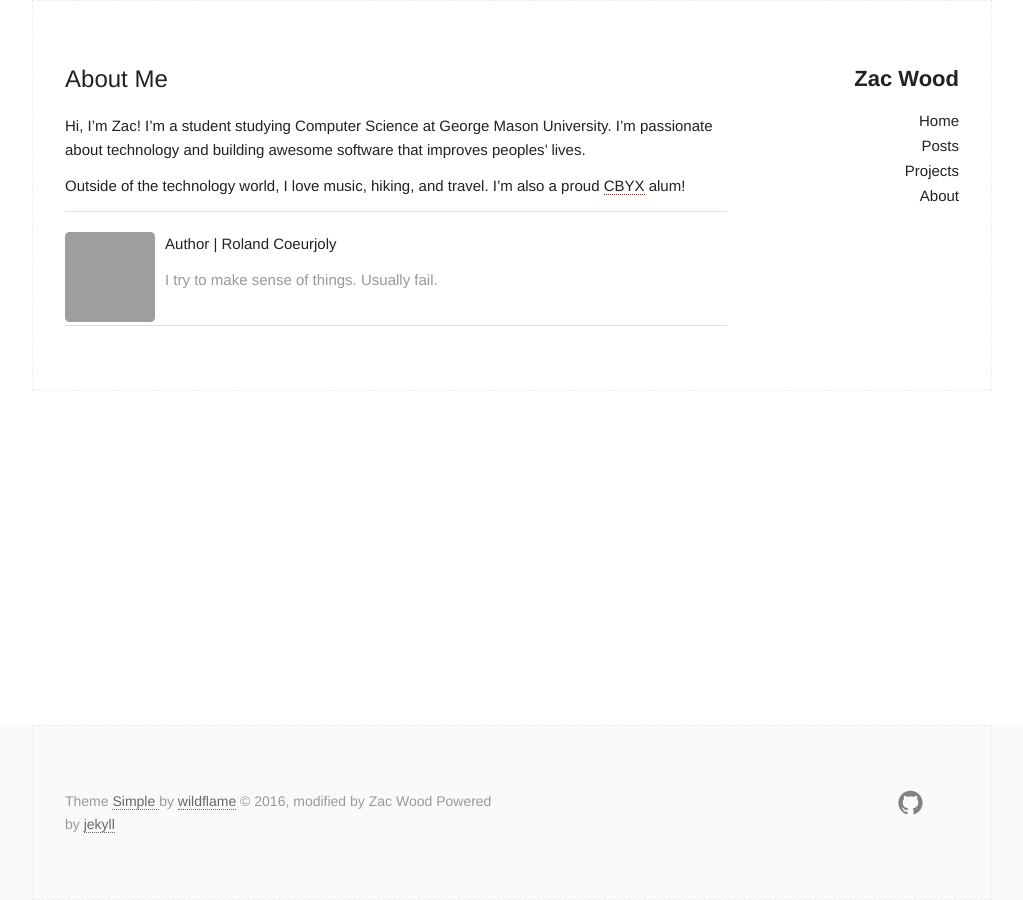
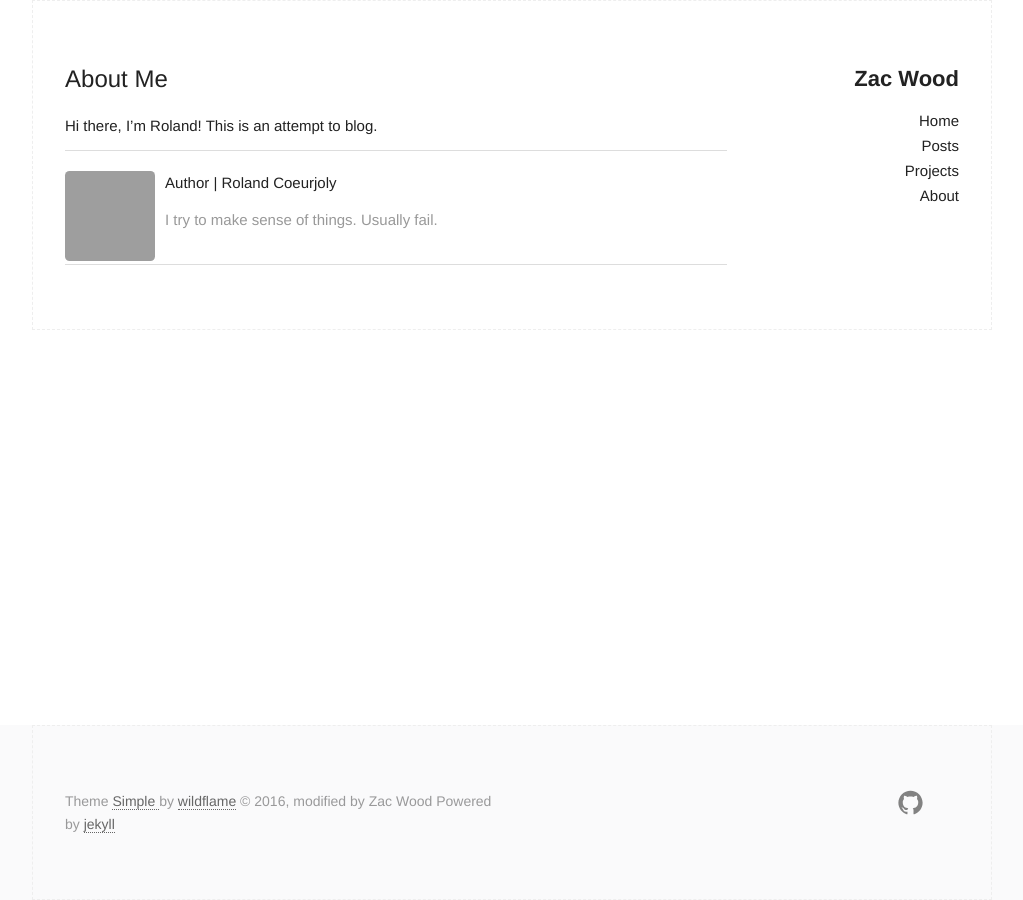
Before and after one commit to RCoeurjoly/RCoeurjoly.github.io, a Jekyll site: the page built from about.md, in a window 1280 px wide. Shown: the whole page, without its empty margins (128-1151 px from the left). Built offline with Jekyll 4.4.1, drawn with Linux system fonts in a browser that asks for light colours; grey boxes are pictures that could not be loaded.

Commit message:
Update about

```diff
--- a/about.md
+++ b/about.md
@@ -4,12 +4,7 @@ title: About Me
 permalink: /about/
 ---
 
-Hi, I'm Zac! I'm a student studying Computer Science at George Mason
-University.  I'm passionate about technology and building awesome
-software that improves peoples' lives.
-
-Outside of the technology world, I love music, hiking, and travel. I'm
-also a proud [CBYX](http://www.usagermanyscholarship.org) alum!
+Hi there, I'm Roland! This is an attempt to blog.
 
 <footer class="article-footer" mar>
 {% include author.html %}
```
